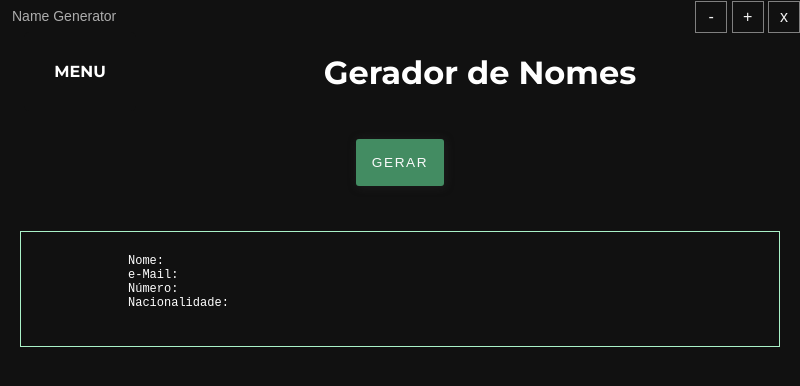
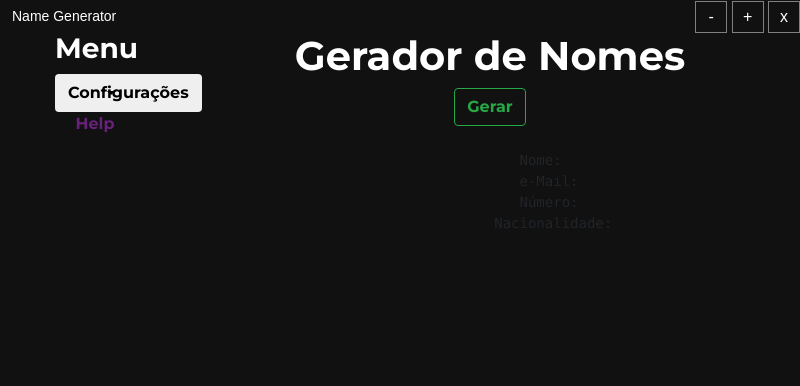
Before and after one commit to ViniciusTei/Gerador-de-Nomes, an Electron app: page src/index.html in a window 800 px wide. Drawn offline with nearby package versions, Linux system fonts and the light colour scheme; no server answers; a web font is replaced by a local one.

Commit message:
Bootstrap
Added Bootstrap 4 and made some chages to the layout

```diff
--- a/assets/css/default.css
+++ b/assets/css/default.css
@@ -24,7 +24,7 @@ html {
 
  margin: 0px;
 
- color: #ADADAD;
+ color: #FFF;
 
  font-family: sans-serif;
 
@@ -72,7 +72,7 @@ html {
 
  border: none;
 
- color: #F1F1F1;
+ color: #FFF;
 
  font-size: 16px;
 
--- a/assets/css/styles.css
+++ b/assets/css/styles.css
@@ -4,70 +4,32 @@ body {
   font-family: 'Montserrat', sans-serif;
   background: #111;
   text-align: center;
+  color: white;
 }
 
-.button {
-  margin: 25px;
-  padding: 1rem;
-  text-transform: uppercase;
-  color: #fafafa;
-  background-color: #438c62;
-  border: none;
-  border-radius: 3px;
-  box-shadow: 1px 1px 10px rgba(50,50,50,.4);
-  transition: .3s all ease;
-  letter-spacing: .1rem;
-  font-size: .85rem;
-  position: relative;
+.wrapper {
+    display: flex;
+    width: 100%;
+    align-items: stretch;
 }
 
-.button:active{
-  background-color: #3f624e;
+#sidebar {
+    min-width: 80px;
+    max-width: 80px;
 }
 
-h1{
-  color: #FFF;
+#sidebar.active {
+    margin-left: -80px;
 }
 
-.perfilBox{
-  padding: 5px;
-  border: 2px solid #aaf2c8;
-  border-width: thin;
-  margin: 20px;
-  color: #FFF;
+a[data-toggle="collapse"] {
+    position: relative;
 }
 
-.box{
-  font-size: 12px;
-  text-align: left;
-  padding: 5px;
+.dropdown-toggle::after {
+    display: block;
+    position: absolute;
+    top: 50%;
+    right: 20px;
+    transform: translateY(-50%);
 }
-
-label{
-  color: #FFF;
-}
-
-img {
-  width: auto;
-  height: 80px;
-  border-radius: 45px;
-  padding: 15px;
-  float: left;
-}
-
-.headBox{
-  color: #FFF;
-}
-
-.menu {
-  text-align: left;
-}
-
-.headBox {
-  display: grid;
-  grid-template-columns: 20% 80%;
-}
-
-.headBox > h1 {
-
-}
--- a/main.js
+++ b/main.js
@@ -11,8 +11,8 @@ function createWindow () {
 /* Main window*/
   mainWindow = new BrowserWindow({
     show: false,
-    height: 400,
-    width: 600,
+    height: 600,
+    width: 800,
     autoHideMenuBar: true,
     frame: false
   });
--- a/package.json
+++ b/package.json
@@ -6,9 +6,10 @@
     "start": "electron ."
   },
   "devDependencies": {
-    "electron": "^2.0.5"
+    "electron": "^2.0.8"
   },
   "dependencies": {
-    "axios": "^0.18.0"
+    "axios": "^0.18.0",
+    "bootstrap": "^4.1.3"
   }
 }
--- a/src/index.html
+++ b/src/index.html
@@ -4,11 +4,15 @@
 
     <meta charset="utf-8">
 
-    <link rel="stylesheet" href="../assets/css/styles.css"  />
-    <link rel="stylesheet" href="../assets/css/menu.css"  />
+    <!-- Bootstrap -->
+    <link rel="stylesheet" href="../node_modules/bootstrap/dist/css/bootstrap.min.css">
+
+    <!-- Window bar -->
     <link rel="stylesheet" href="../assets/css/default.css" />
 
-    <title>Name Generator</title>
+    <!-- Styles -->
+    <link rel="stylesheet" href="../assets/css/styles.css">
+    <title>Gerador de Nomes</title>
   </head>
   <body>
     <div id="title-bar">
@@ -19,22 +23,44 @@
               <button id="close-btn">x</button>
          </div>
     </div>
-    <div class="headBox">
-      <div>
+    <div class="container">
+      <div class="row">
+        <div class="col-3">
           <!-- Menu -->
+          <div class="wrapper">
+            <nav id="sidebar">
+              <div class="sidebar-header">
+                <h3>Menu</h3>
+              </div>
+
+              <ul class="list-unstyled components">
+
+                  <li class="active">
                     <div class="dropdown">
-          <button onclick="myFunction()" class="dropbtn">MENU</button>
-          <div id="myDropdown" class="dropdown-content">
+                      <button class="btn btn-outiline-secondary dropdown-toggle" type="button" id="dropdownMenuButton" data-toggle="dropdown" aria-haspopup="true" aria-expanded="false">
+                        Configurações
+                      </button>
+                      <div class="dropdown-menu" aria-labelledby="dropdownMenuButton">
                         <a href="#" id="menuConfig">Configurações</a>
-            <a href="#" id="menuHelp" title="API">Help</a>
                       </div>
                     </div>
+                  </li>
+                  <li>
+                      <a href="#" id="menuHelp" title="API">Help</a>
+                  </li>
+              </ul>
+            </nav>
           </div>
-      <div>
+        </div>
+
+        <div class="col">
+          <div class="headBox">
               <h1>Gerador de Nomes</h1>
           </div>
+
+          <div class="btnDiv">
+            <button class="btn btn-outline-success" id="btnGerar">Gerar</button>
           </div>
-      <button class="button" id="btnGerar">Gerar</button>
           <div class="perfilBox">
             <img id="imgGerada"/>
             <div class="box">
@@ -46,6 +72,10 @@
               </pre>
             </div>
           </div>
+        </div>
+      </div>
+    </div>
     <script src="index.js"></script>
+    <script src="../node_modules/bootstrap/dist/css/bootstrap.min.css"></script>
   </body>
 </html>
```
Also changed, not shown: 1 other file. Lines whose indentation alone changed are shown as unchanged.
